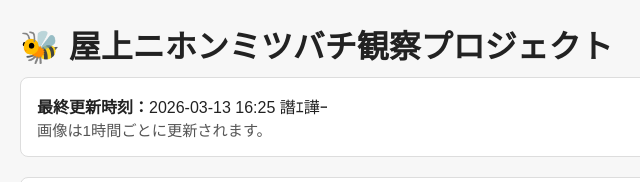
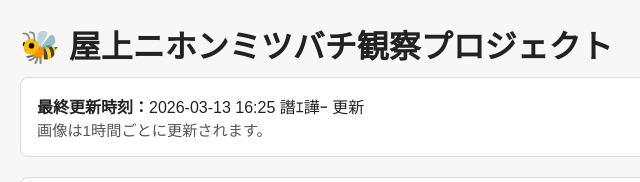
Before and after one commit to kasimadai-ch-cloud/bee, a plain HTML site: page index.html in a window 1280 px wide. Shown: the top 182 px of the page, 0-640 px from the left. Drawn offline with Linux system fonts and the light colour scheme.

Commit message:
Update index.html

```diff
--- a/index.html
+++ b/index.html
@@ -75,14 +75,24 @@
       }
     }
 
-    function refreshAll() {
-      refreshImages();
-      refreshTime();
+  async function refreshAll() {
+    const t = Date.now();
+    document.getElementById("cam1").src = "cam1.jpg?" + t;
+    document.getElementById("cam2").src = "cam2.jpg?" + t;
+
+    try {
+      const res = await fetch("latest.txt?" + t);
+      const text = await res.text();
+      document.getElementById("updateTime").textContent = text.trim() + " 更新";
+    } catch (e) {
+      document.getElementById("updateTime").textContent = "取得失敗";
     }
+  }
 
-    refreshAll();
-    setInterval(refreshAll, 60 * 60 * 1000);
+  refreshAll();
+  setInterval(refreshAll, 60 * 60 * 1000);
   </script>
 
 </body>
+
 </html>
```
